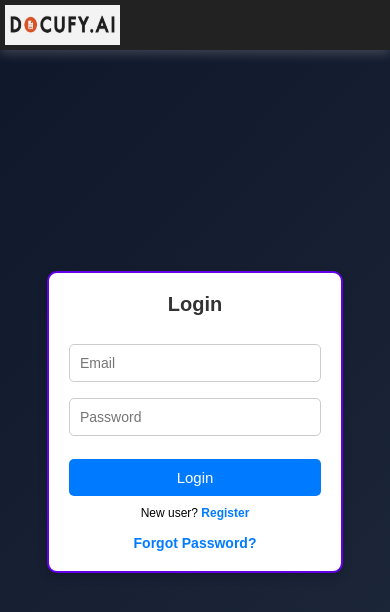
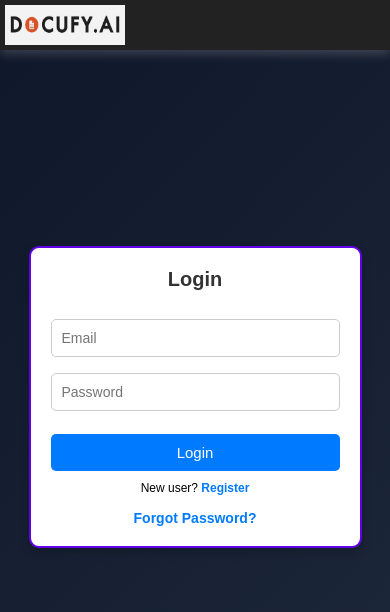
Before and after one commit to PIYUSH1927/DocufyAi, a React (Create React App) app in the folder client/task/: page /login in a window 390 px wide. Shown: the top 612 px of the page. Built offline with nearby package versions, Linux system fonts and the light colour scheme.

Commit message:
new changes

```diff
--- a/client/task/src/components/Login.css
+++ b/client/task/src/components/Login.css
@@ -97,8 +97,9 @@
 
 @media (max-width: 480px) {
     .form-container {
-        max-width: 80%;
+        max-width: 90%;
         padding: 20px;
+        margin-bottom: 50px;
     }
 
     h2 {
--- a/client/task/src/components/Navbar.css
+++ b/client/task/src/components/Navbar.css
@@ -23,14 +23,14 @@
   @media (max-width: 768px) {
     .logo {
       height: 50px;
-      width: 145px;
+      width: 150px;
     }
   }
 
   @media (max-width: 480px) {
     .logo {
       height: 40px;
-      width: 115px;
+      width: 120px;
     }
     .navbar {
         height: 50px;
--- a/client/task/src/components/Register.css
+++ b/client/task/src/components/Register.css
@@ -33,6 +33,7 @@ body {
   max-width: 420px;
   text-align: center;
   border: 3px solid #4f46e5;
+
 }
 
 h2 {
@@ -119,7 +120,7 @@ button:hover {
 @media (max-width: 480px) {
   .form-container {
     padding: 20px;
-    width: 95%;
+    width: 100%;
   }
 
   h2 {
--- a/client/task/src/components/Register.js
+++ b/client/task/src/components/Register.js
@@ -119,7 +119,7 @@ const Register = () => {
           <div className="otp-box">
             <h2 className="close-popup" onClick={() => setShowOtpPopup(false)}>×</h2>
             <h3>OTP Verification</h3>
-            <p className="otp-message">The OTP has been sent to {formData.email}</p>
+            <p style={{color:"darkgreen"}} className="otp-message">The OTP has been sent to {formData.email}</p>
             <input
               type="text"
               placeholder="Enter OTP"
```
Also changed, not shown: 1 other file (tests, documents, lock files or other folders).
